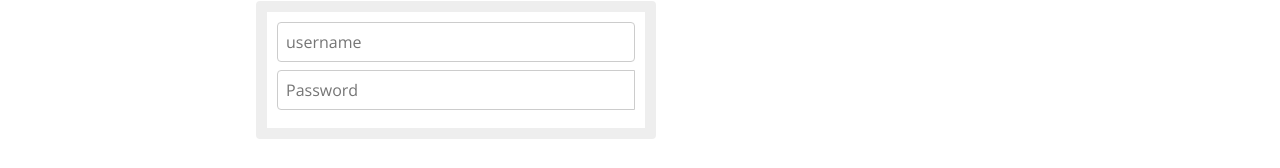
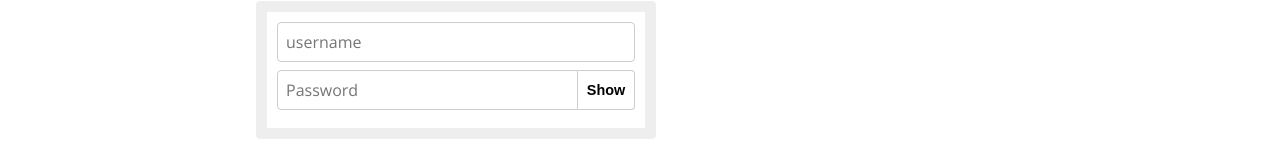
Before and after one commit to arandajm/styled-components, a React (Create React App) app: page /login in a window 1280 px wide. Shown: the part 147-315 px from the top of the page. Built offline with nearby package versions, Linux system fonts and the light colour scheme.

Commit message:
Implementing the show / hide password toggle

```diff
--- a/src/components/common/PasswordInput.js
+++ b/src/components/common/PasswordInput.js
@@ -1,14 +1,52 @@
-import React from "react";
+import React, { useState } from "react";
 import styled from "styled-components";
 import { Input } from "./Input";
 
-const PasswordInputStyles = styled(Input).attrs(() => ({
-  type: "password",
+const PasswordInputWrapper = styled.div`
+  display: flex;
+`;
+const PasswordInputStyles = styled(Input).attrs((props) => ({
+  type: props.type || "password",
   placeholder: "Password",
 }))`
   border-top-right-radius: 0;
   border-bottom-right-radius: 0;
 `;
+
+const ToggleButton = styled.button`
+  background: white;
+  border-bottom-right-radius: 4px;
+  border-top-right-radius: 4px;
+  border: 1px solid #ccc;
+  box-sizing: border-box;
+  color: black;
+  cursor: pointer;
+  font-size: 0.9em;
+  font-weight: bold;
+  height: 40px;
+  padding: 8px;
+  user-select: none;
+  width: 65px;
+  border-left: 0px;
+`;
+
 export const PasswordInput = (props) => {
-  return <PasswordInputStyles {...props}></PasswordInputStyles>;
+  const [showPassword, setShowPassword] = useState(false);
+
+  const handleToggleButtonClick = (e) => {
+    e.preventDefault();
+    setShowPassword((prevValue) => !prevValue);
+  };
+
+  return (
+    <PasswordInputWrapper>
+      <PasswordInputStyles
+        {...props}
+        type={showPassword ? "text" : "password"}
+      />
+      <ToggleButton onClick={handleToggleButtonClick}>
+        {showPassword ? "Hide" : "Show"}
+      </ToggleButton>
+    </PasswordInputWrapper>
+  );
 };
```
